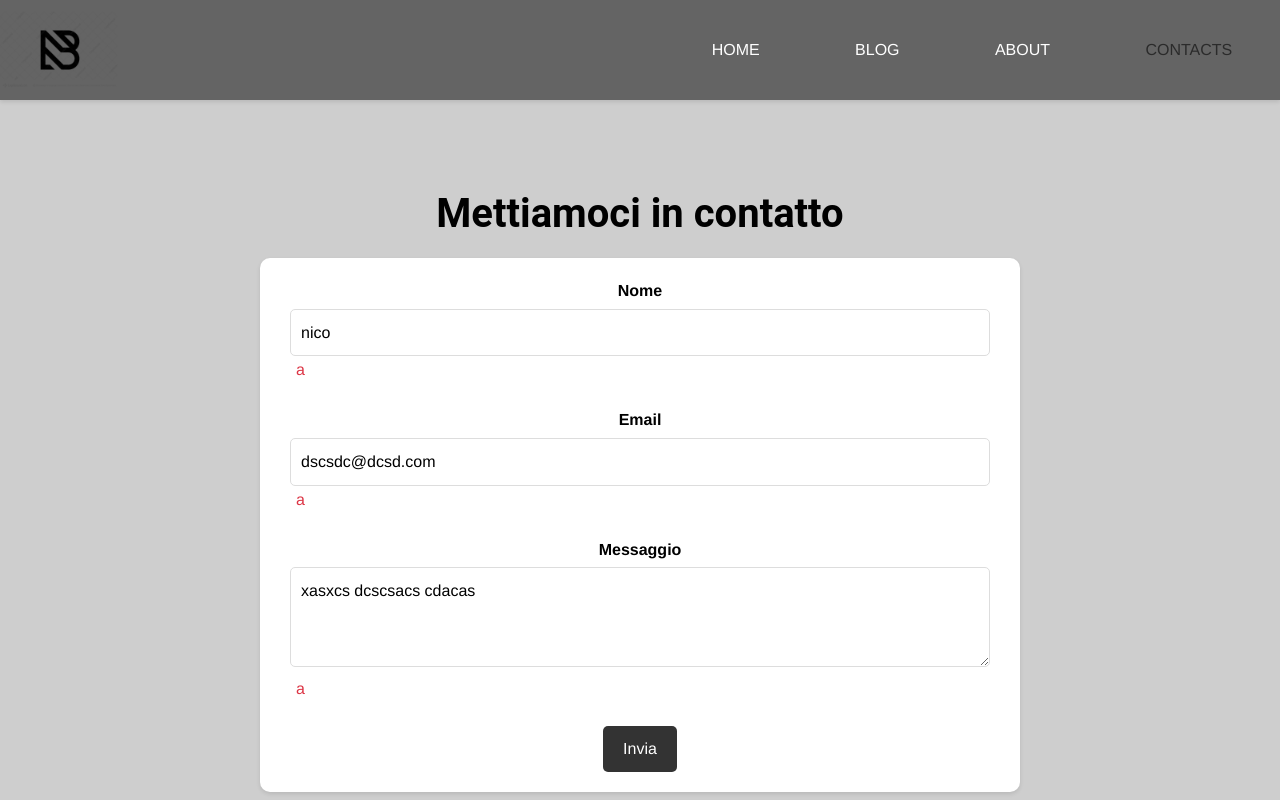
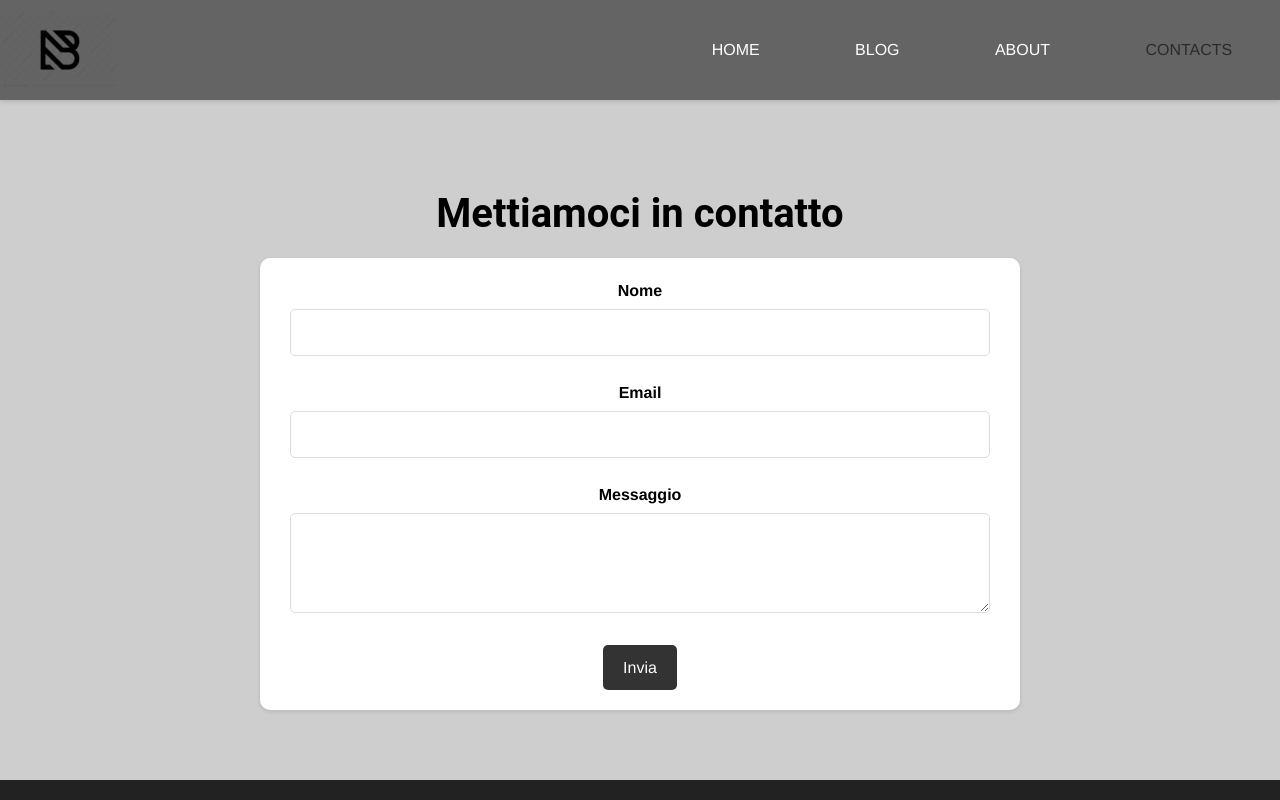
Before and after one commit to NicolaBellini/vite-boolfolio, a Vue app: page /contact in a window 1280 px wide. Shown: the top 800 px of the page. Built offline with nearby package versions, Linux system fonts and the light colour scheme; no server answers.

Commit message:
[fix] vmodel in contact

```diff
--- a/src/pages/contact.vue
+++ b/src/pages/contact.vue
@@ -7,15 +7,15 @@ export default {
   name: "contact",
   data() {
     return {
-      name: "nico",
-      mail: "dscsdc@dcsd.com",
-      text: "xasxcs dcscsacs cdacas",
+      name: "",
+      mail: "",
+      text: "",
       sending: false,
       sent: false,
       errors: {
-        name: "a",
-        mail: "a",
-        text: "a",
+        name: "",
+        mail: "",
+        text: "",
       },
     };
   },
```
